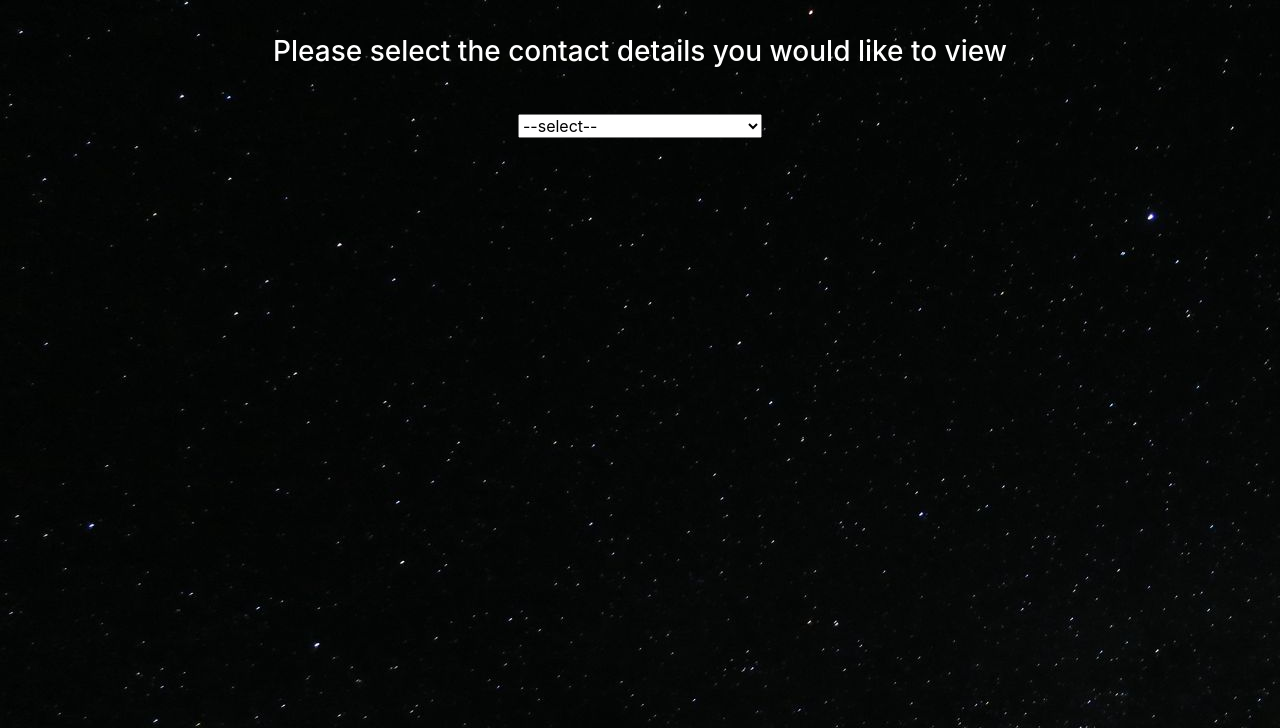
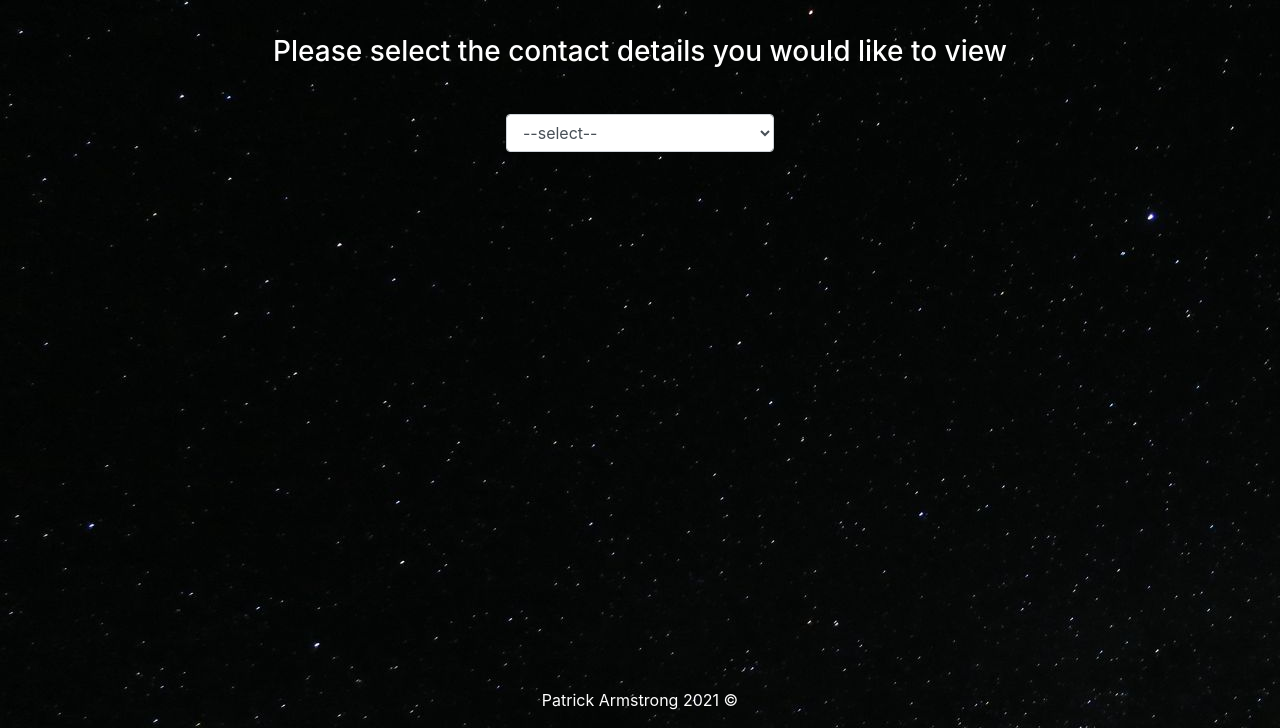
Before and after one commit to pxa3203/MainWork, a PHP site: page /contact.html in a window 1280 px wide. Shown: the part 72-800 px from the top of the page. Run offline with PHP 8.4, Linux system fonts and the light colour scheme.

Commit message:
styled contact select dropdown, put contact data into table and added email, added footer

```diff
--- a/Resume Website (HTML5, JavaScript, CSS3, Bootstrap)/contact.html
+++ b/Resume Website (HTML5, JavaScript, CSS3, Bootstrap)/contact.html
@@ -38,7 +38,7 @@
     <div class="container" id="contactSelect">
         <div class="row">
             <div class="col-md-4">
-                <select name="contactInfo" id="contactInfo" onchange="showContact()">
+                <select class="form-control selcls" style="width:auto;" name="contactInfo" id="contactInfo" onchange="showContact()">
                 <option value="select">--select--</option>
                 <option value="United States">United States Contact Details</option>
                 <option value="Australia">Australia Contact Details</option>
@@ -50,31 +50,41 @@
     <div class="container" id="contactDisplayInfo">
         <div class="row">
             <div class="col-lg-12">
-                <div class="USContact" id="USContact">
-                    <div class="USContactAddr" id="USContactAddr">
-                        <h4>Address:</h4>
-                        <p>1230 204th PL SE</p>
-                        <p>Bothell, Washington, USA, 98012</p>
-                    </div>
-                    <div class="USContactNo" id="USContactNo">
-                        <h4>Phone No:</h4>
-                        <p>+1 (425) 786-3534</p>
-                    </div>
+                <div div class="table-responsive" id="USContact">
+                    <table class="text-white table table-condensed">
+                        <tr>
+                            <th>Address</th>
+                            <th>Phone No.</th>
+                            <th>Email</th>
+                        </tr>
+                        <tr>
+                            <td>1230 204th PL SE<br>Bothell, Washington, 98012</td>
+                            <td>+1 (425) 786-3534</td>
+                            <td><a href="mailto: pxa3203@hotmail.com" style="color: white;">pxa3203@hotmail.com</a></td>
+                        </tr>
+                    </table>
                 </div>
-                <div class="AUContactAddr" id="AUContactAddr">
-                    <h4>Address:</h4>
-                    <p>Unit 111 668 Bourke St.</p>
-                    <p>Melbourne, Victoria, Australia, 3000</p>
-                    </p>
-                </div>
-
-                <div class="AUContactNo" id="AUContactNo">
-                    <h4>Phone No:</h4>
-                    <p>+61 413 340 426</p>
+                <div div class="table-responsive" id="AUContact">
+                    <table class="text-white table table-condensed">
+                        <tr>
+                            <th>Address</th>
+                            <th>Phone No.</th>
+                            <th>Email:</th>
+                        </tr>
+                        <tr>
+                            <td>Unit 111 668 Bourke St.<br>Melbourne, Victoria, 3000</td>
+                            <td>+61 413 340 426</td>
+                            <td><a href="mailto: pxa3203@hotmail.com" style="color: white;">pxa3203@hotmail.com</a></td>
+                        </tr>
+                    </table>
                 </div>
             </div>
         </div>
     </div>
 </body>
 
+<footer>
+    <p>Patrick Armstrong 2021 &copy;</p>
+</footer>
+
 </html>
--- a/Resume Website (HTML5, JavaScript, CSS3, Bootstrap)/css/style.css
+++ b/Resume Website (HTML5, JavaScript, CSS3, Bootstrap)/css/style.css
@@ -23,13 +23,11 @@
         color: #fff;
     }
 
-#USContactAddr,
-#USContactNo {
+    #USContact {
         display: none;
     }
 
-#AUContactAddr,
-#AUContactNo {
+    #AUContact {
         display: none;
     }
 
@@ -42,3 +40,12 @@
         color: yellow;
         text-decoration: none;
     }
+
+    footer {
+        position: fixed;
+        left: 0;
+        bottom: 0;
+        width: 100%;
+        color: white;
+        text-align: center;
+    }
--- a/Resume Website (HTML5, JavaScript, CSS3, Bootstrap)/education.html
+++ b/Resume Website (HTML5, JavaScript, CSS3, Bootstrap)/education.html
@@ -31,4 +31,8 @@
 
 </body>
 
+<footer>
+    <p>Patrick Armstrong 2021 &copy;</p>
+</footer>
+
 </html>
--- a/Resume Website (HTML5, JavaScript, CSS3, Bootstrap)/experience.html
+++ b/Resume Website (HTML5, JavaScript, CSS3, Bootstrap)/experience.html
@@ -31,4 +31,8 @@
 
 </body>
 
+<footer>
+    <p>Patrick Armstrong 2021 &copy;</p>
+</footer>
+
 </html>
--- a/Resume Website (HTML5, JavaScript, CSS3, Bootstrap)/index.html
+++ b/Resume Website (HTML5, JavaScript, CSS3, Bootstrap)/index.html
@@ -38,4 +38,8 @@
     </div>
 </body>
 
+<footer>
+    <p>Patrick Armstrong 2021 &copy;</p>
+</footer>
+
 </html>
--- a/Resume Website (HTML5, JavaScript, CSS3, Bootstrap)/scripts/scripts.js
+++ b/Resume Website (HTML5, JavaScript, CSS3, Bootstrap)/scripts/scripts.js
@@ -3,12 +3,10 @@ function showContact() {
 
     if (selection == "United States") {
         hideContact();
-        document.getElementById("USContactAddr").style.display = "inline";
-        document.getElementById("USContactNo").style.display = "inline";
+        document.getElementById("USContact").style.display = "inline";
     } else if (selection == "Australia") {
         hideContact();
-        document.getElementById("AUContactAddr").style.display = "inline";
-        document.getElementById("AUContactNo").style.display = "inline";
+        document.getElementById("AUContact").style.display = "inline";
     } else if (selection == "select") {
         hideContact();
     }
@@ -16,8 +14,6 @@ function showContact() {
 }
 
 function hideContact() {
-    document.getElementById("USContactAddr").style.display = "none";
-    document.getElementById("USContactNo").style.display = "none";
-    document.getElementById("AUContactAddr").style.display = "none";
-    document.getElementById("AUContactNo").style.display = "none"
+    document.getElementById("USContact").style.display = "none";
+    document.getElementById("AUContact").style.display = "none";
 }
```
Lines whose indentation alone changed are shown as unchanged.
